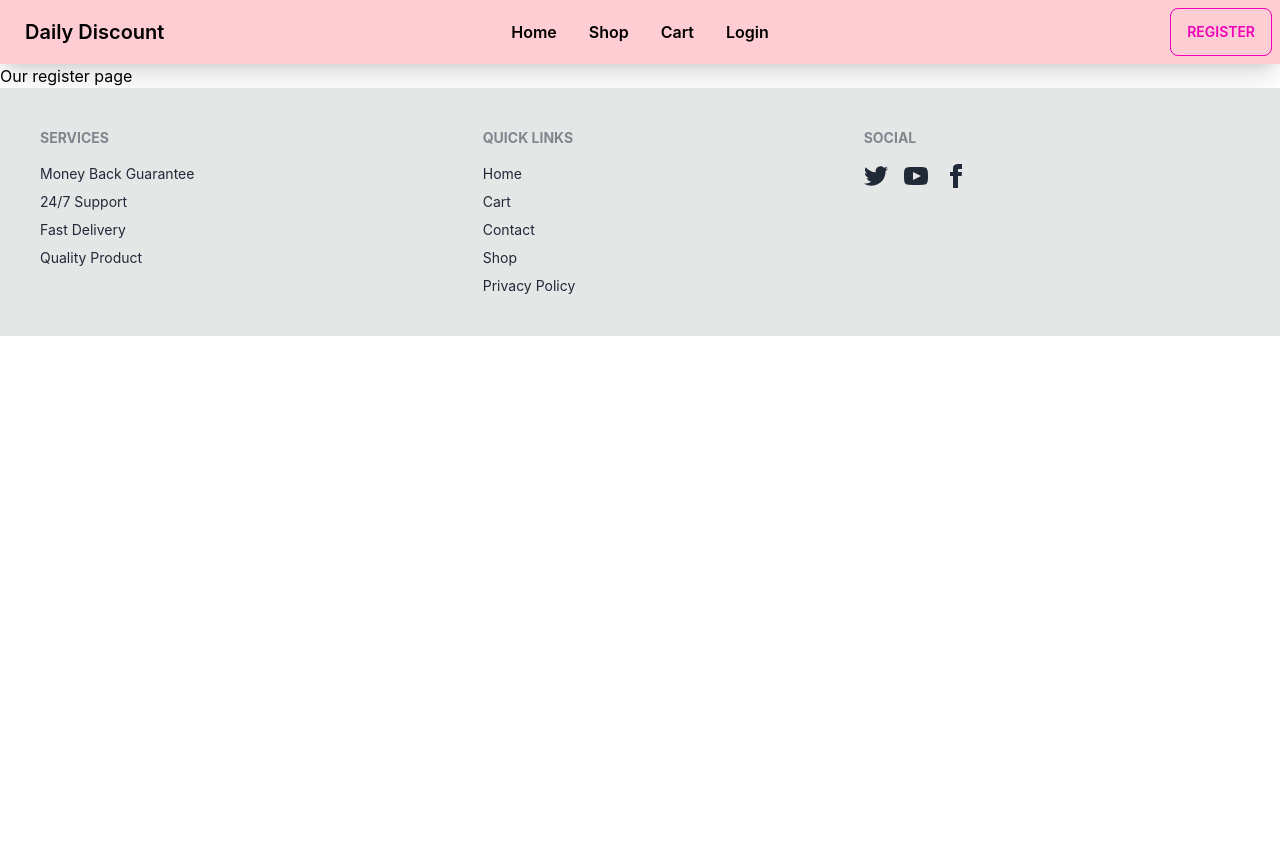
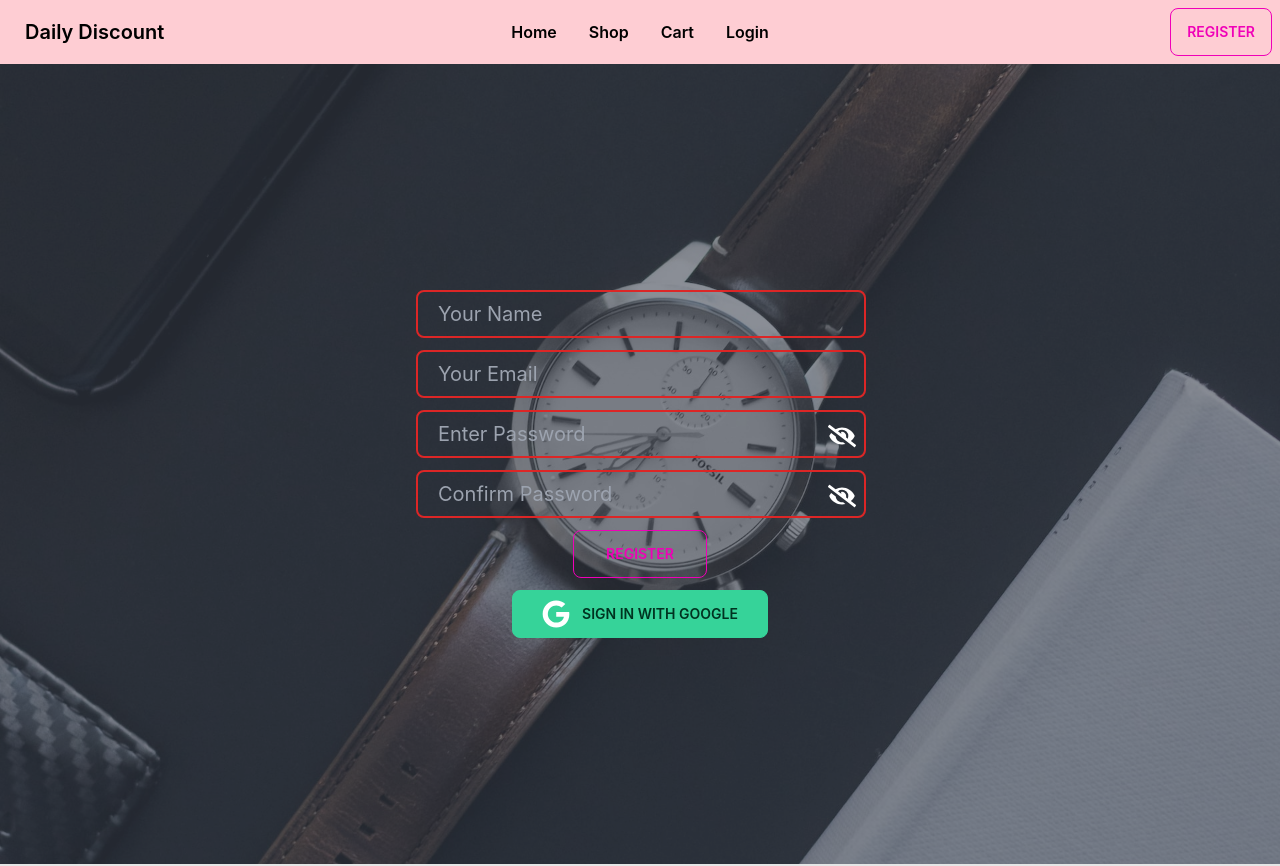
Before and after one commit to mdsultanmahmud/daily-discount, a React (Vite) app: page /register in a window 1280 px wide. Shown: the top 866 px of the page. Before the commit the page ends 800 px from the top, so only its background shows below. Built offline with nearby package versions, Linux system fonts and the light colour scheme.

Commit message:
added register page

```diff
--- a/src/pages/Register/Register.jsx
+++ b/src/pages/Register/Register.jsx
@@ -1,9 +1,40 @@
-import React from 'react';
-
+import React, { useState } from 'react';
+import regsiter from '../../assets/register.jpg'
+import { FaGoogle, FaEye, FaEyeSlash } from 'react-icons/fa';
 const Register = () => {
+    const [passStatus, setPassStatus] = useState(false)
+    const [confrimPass, setConfirmPass] = useState(false)
     return (
-        <div>
-            <h1>Our register page</h1>
+        <div className="hero min-h-screen" style={{ backgroundImage: `url("${regsiter}")` }}>
+            <div className="hero-overlay bg-opacity-60"></div>
+            <div className="hero-content text-center text-neutral-content">
+                <div className="max-w-md">
+                    <form>
+                        <input required name='name' className='mb-3 rounded-lg text-xl px-5 py-2 w-[300px] md:w-[450px] bg-transparent text-white border-solid border-2 border-red-600 focus:outline-none ' type="text" placeholder='Your Name' />
+                        <input required name='email' className='mb-3 rounded-lg text-xl px-5 py-2 w-[300px] md:w-[450px] bg-transparent text-white border-solid border-2 border-red-600 focus:outline-none ' type="email" placeholder='Your Email' />
+                        <div className='relative mb-3'>
+                            <input required name='password' className='rounded-lg text-xl px-5 py-2 w-[300px] md:w-[450px] bg-transparent text-white border-solid border-2 border-red-600 focus:outline-none ' type={passStatus ? 'text' : 'password'} placeholder='Enter Password' />
+                            {
+                                passStatus ?
+                                <FaEye onClick={() => setPassStatus(!passStatus)} className='w-7 h-7 absolute top-1/4 right-2 cursor-pointer'></FaEye>
+                                :
+                                <FaEyeSlash onClick={() => setPassStatus(!passStatus)} className='w-7 h-7 absolute top-1/4 right-2 cursor-pointer'></FaEyeSlash>
+                            }
+                        </div>
+                        <div className='relative mb-3'>
+                            <input required name='confirm' className='rounded-lg text-xl px-5 py-2 w-[300px] md:w-[450px] bg-transparent text-white border-solid border-2 border-red-600 focus:outline-none ' type={confrimPass ? 'text' : 'password'} placeholder='Confirm Password' />
+                            {
+                                confrimPass ?
+                                <FaEye onClick={() => setConfirmPass(!confrimPass)} className='w-7 h-7 absolute top-1/4 right-2 cursor-pointer'></FaEye>
+                                :
+                                <FaEyeSlash onClick={() => setConfirmPass(!confrimPass)} className='w-7 h-7 absolute top-1/4 right-2 cursor-pointer'></FaEyeSlash>
+                            }
+                        </div>
+                        <button className='btn btn-outline btn-secondary px-8'>Register</button>
+                    </form>
+                    <button className='btn btn-wide btn-success mt-3'><FaGoogle className='text-white w-7 h-7 mr-3'></FaGoogle> Sign In with Google</button>
+                </div>
+            </div>
         </div>
     );
 };
```
Also changed, not shown: src/assets/register.jpg (added).
